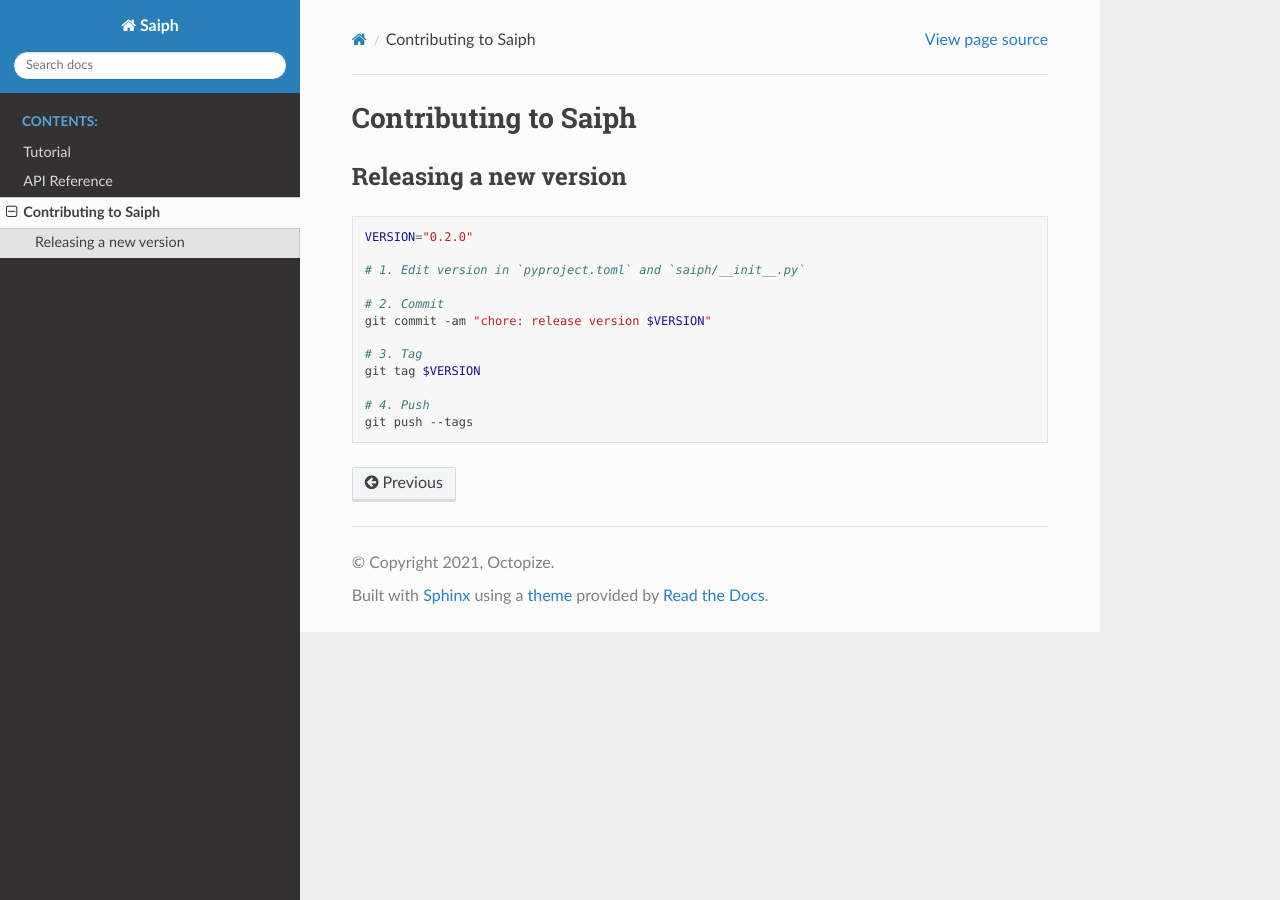
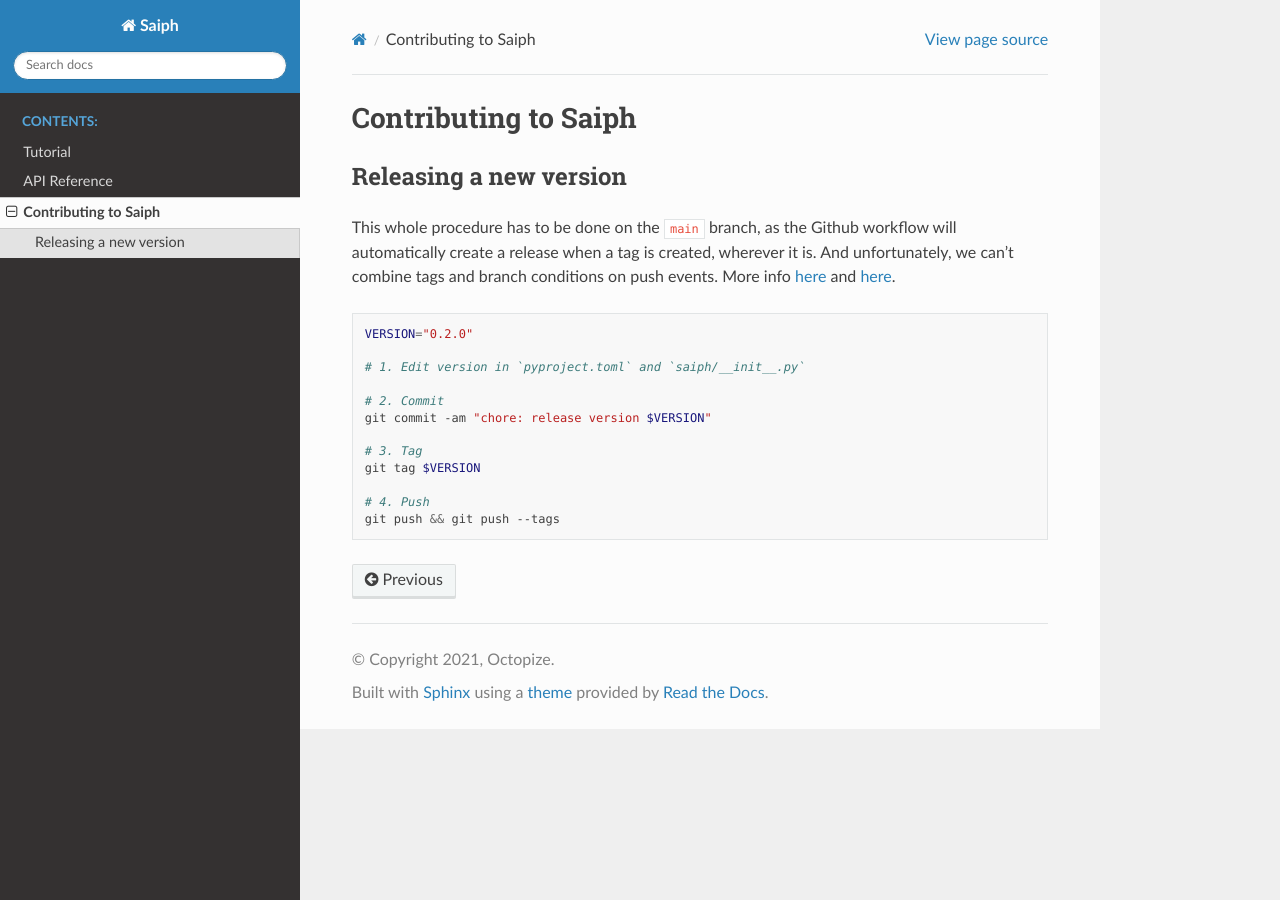
Before and after one commit to octopize/saiph, a Sphinx documentation site: the page built from docs/contributing.md, in a window 1280 px wide. Built offline with Sphinx 7.4.7 and the Read the Docs theme 2.0.0, drawn with Linux system fonts in a browser that asks for light colours.

Commit message:
docs: mention that releases have to be done on main

````diff
--- a/docs/contributing.md
+++ b/docs/contributing.md
@@ -2,6 +2,10 @@
 
 ## Releasing a new version
 
+This whole procedure has to be done on the  `main` branch, as the Github workflow will
+automatically create a release when a tag is created, wherever it is.
+And unfortunately, we can't combine tags and branch conditions on push
+events. More info [here](https://docs.github.com/en/actions/using-workflows/events-that-trigger-workflows#push) and [here](https://stackoverflow.com/questions/57963374/github-actions-tag-filter-with-branch-filter).
 ```bash
 VERSION="0.2.0"
 
@@ -14,5 +18,5 @@
 git tag $VERSION
 
 # 4. Push
-git push --tags
+git push && git push --tags
 ```
````
